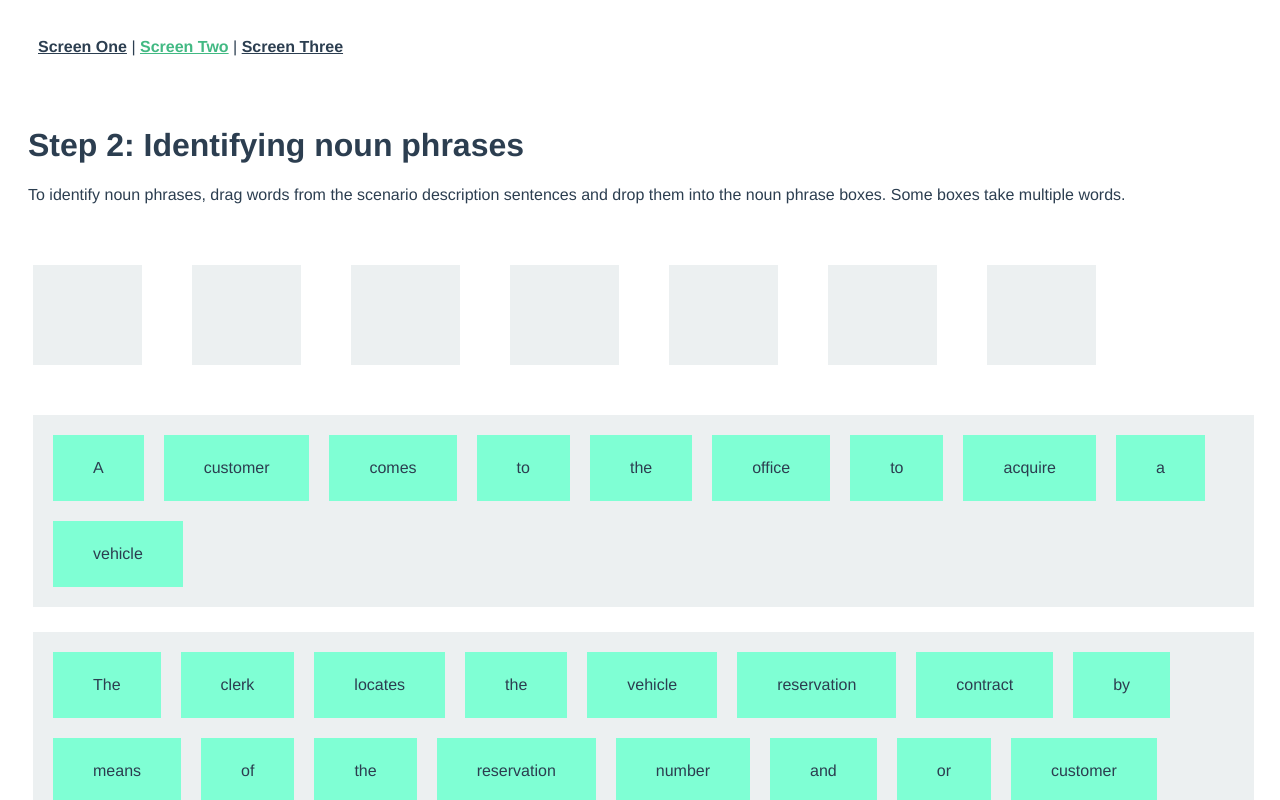
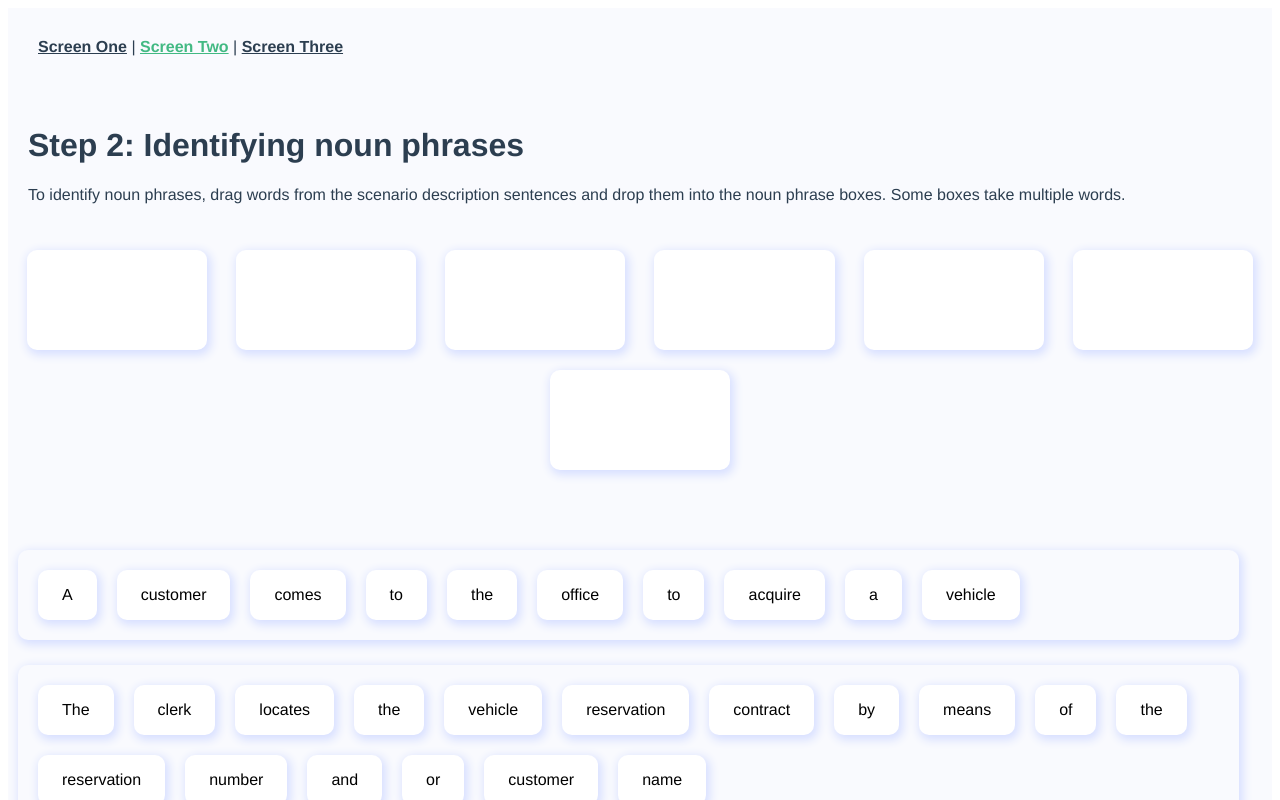
Before and after one commit to ritwik-m/VirtualLab-OOP, a Vue app in the folder exp-1/: page /screen-two in a window 1280 px wide. Shown: the top 800 px of the page. Built offline with nearby package versions, Linux system fonts and the light colour scheme.

Commit message:
lots of css work - exp 1

```diff
--- a/exp-1/src/App.vue
+++ b/exp-1/src/App.vue
@@ -13,6 +13,7 @@
   -webkit-font-smoothing: antialiased;
   -moz-osx-font-smoothing: grayscale;
   color: #2c3e50;
+  background-color: #F9FAFE;
 }
 
 nav {
--- a/exp-1/src/views/ScreenOne.vue
+++ b/exp-1/src/views/ScreenOne.vue
@@ -65,20 +65,33 @@ export default {
     <div class="drop-zone" @drop="onDrop($event, 1)" @dragenter.prevent @dragover.prevent>
       <div v-for="item in getList(1)" :key="item.id" class="drag-el" draggable="true"
         @dragstart="startDrag($event, item)">
-        <h3>{{ item.alpha }}</h3>
-        <p>{{ item.content }}</p>
+        <div class="aplha">
+          <h3>{{ item.alpha }}</h3>
+        </div>
+        <div class="cardtext">
+          <p>{{ item.content }}</p>
+        </div>
       </div>
     </div>
-    <div class="drop-zone" @drop="onDrop($event, 2)" @dragenter.prevent @dragover.prevent style="max-width: 30ch;">
-      <div class="drag-el" style="text-align: center;">
+    <div class="drop-zone" @drop="onDrop($event, 2)" @dragenter.prevent @dragover.prevent>
+      <div class="drag-el">
+        <div class="aplha" style="text-align: center; width: 100%; color: white;">
         <h3> START </h3>
       </div>
+      </div>
       <div v-for="item in getList(2)" :key="item.alpha" class="drag-el" draggable="true"
-        @dragstart="startDrag($event, item)" style="text-align: center;">
-        <h3>{{ item.alpha }}</h3>
+        @dragstart="startDrag($event, item)">
+        <div class="aplha">
+          <h3>{{ item.alpha }}</h3>
+        </div>
+        <div class="cardtext">
+          <p>{{ item.content }}</p>
+        </div>
       </div>
-      <div class="drag-el" style="text-align: center;">
+      <div class="drag-el">
+        <div class="aplha" style="text-align: center; color: white; width: 100%;">
         <h3> END </h3>
+      </div>
       </div>
     </div>
   </main>
@@ -90,25 +103,51 @@ export default {
 </template>
 
 <style scoped>
+
 .drop-zone {
   width: 50%;
   margin: 25px;
-  background-color: #ecf0f1;
   height: 90%;
   min-height: 70vh;
+  background-color: #F9FAFE;
+  box-shadow: 2px 3px 10px 2px #D7DFFF;
+  border-radius: 10px;
   padding: 10px;
 }
 
 .drag-el {
-  padding: 5px;
-  background-color: aquamarine;
+  padding: 2px;
+  display: flex;
+  flex-direction: row;
+  align-items: center;
   margin: 10px;
+  position: relative;
 }
 
-.drag-el:nth-last-of-type(1) {
-  margin-bottom: 0;
+.drag-el .aplha {
+  width: fit-content;
+  height: 50%;
+  position: relative;
+  top: 0;
+  right: 20;
+  padding-left: 20px;
+  padding-right: 20px;
+  border-radius: 5px;
+  background-color: #6D71FA;
+  color: white;
+}
 
+.drag-el .cardtext{
+  width: 100%;
+  position: relative;
+  left: 0px;
+  border-radius: 10px;
+  height: 100%;
+  padding: 20px;
+  box-shadow: 2px 3px 10px 2px #D7DFFF;
+  background-color: #fff;
 }
+
 
 .flexbox {
   display: flex;
--- a/exp-1/src/views/ScreenThree.vue
+++ b/exp-1/src/views/ScreenThree.vue
@@ -63,25 +63,25 @@ export default {
   </header>
   <div class="flex-horizontal">
     <div class="drop-zone" @drop="onDrop($event, 6)" @dragenter.prevent @dragover.prevent>
-      <div v-for="item in getList(6)" :key="item.id" class="drag-el-horizontal" draggable="true"
+      <div v-for="item in getList(6)" :key="item.id" class="identified drag-el-horizontal" draggable="true"
         @dragstart="startDrag($event, item)">
         <p>{{ item.word }}</p>
       </div>
     </div>
     <div class="drop-zone" @drop="onDrop($event, 7)" @dragenter.prevent @dragover.prevent>
-      <div v-for="item in getList(7)" :key="item.id" class="drag-el-horizontal" draggable="true"
+      <div v-for="item in getList(7)" :key="item.id" class="identified drag-el-horizontal" draggable="true"
         @dragstart="startDrag($event, item)">
         <p>{{ item.word }}</p>
       </div>
     </div>
     <div class="drop-zone" @drop="onDrop($event, 8)" @dragenter.prevent @dragover.prevent>
-      <div v-for="item in getList(8)" :key="item.id" class="drag-el-horizontal" draggable="true"
+      <div v-for="item in getList(8)" :key="item.id" class="identified drag-el-horizontal" draggable="true"
         @dragstart="startDrag($event, item)">
         <p>{{ item.word }}</p>
       </div>
     </div>
     <div class="drop-zone" @drop="onDrop($event, 9)" @dragenter.prevent @dragover.prevent>
-      <div v-for="item in getList(9)" :key="item.id" class="drag-el-horizontal" draggable="true"
+      <div v-for="item in getList(9)" :key="item.id" class="identified drag-el-horizontal" draggable="true"
         @dragstart="startDrag($event, item)">
         <p>{{ item.word }}</p>
       </div>
@@ -107,18 +107,19 @@ export default {
 <style scoped>
 .drop-zone {
   display: flex;
-  min-width: 30ch;
-  margin: 25px;
-  background-color: #ecf0f1;
-  height: 20%;
-  min-height: 40vh;
+  min-width: 35ch;
+  margin: 10px;
+  box-shadow: 2px 3px 10px 2px #D7DFFF;
+  height: 60%;
+  min-height: 30vh;
   flex-wrap: wrap;
   flex-direction: column;
+  border-radius: 10px;
   padding: 10px;
 }
 
 .drop-zone .drag-el-horizontal:first-of-type {
-  background-color: #E8562A;
+  background-color: #6D71FA;
   color: white;
 }
 
@@ -126,26 +127,38 @@ export default {
   display: flex;
   flex-direction: row;
   flex-wrap: wrap;
+  justify-content: space-evenly;
 }
 
+
 .drag-el-horizontal {
-  background-color: aquamarine;
+  padding-left: 3vh;
+  padding-right: 3vh;
+  border-radius: 10px;
   margin: 10px;
-  max-width: 30ch;
-  padding: 10px;
-  max-height: 5vh;
+  background-color: white;
+  height: fit-content;
+  max-width: fit-content;
+  box-shadow: 2px 3px 10px 2px #D7DFFF;
   cursor: pointer;
+}
+
+.identified{
+   max-width: 100%;
 }
 
 .drop-zone-horizontal {
   display: flex;
-  width: 90%;
-  margin: 25px;
-  background-color: #ecf0f1;
+  width: 95%;
+  margin: 10px;
+  margin-bottom: 25px;
+  box-shadow: 2px 3px 10px 2px #D7DFFF;
+  background-color: #F9FAFE;
   height: 50%;
-  min-height: 25vh;
-  max-height: 35vh;
-  overflow: scroll;
+  min-height: fit-content;
+  border-radius: 10px;
+  max-height: fit-content;
+  overflow: clip;
   flex-wrap: wrap;
   flex-direction: row;
   padding: 10px;
--- a/exp-1/src/views/ScreenTwo.vue
+++ b/exp-1/src/views/ScreenTwo.vue
@@ -119,77 +119,79 @@ export default {
       boxes. Some boxes take multiple words.</p>
   </header>
   <div class="flex-horizontal">
-    <div class="drop-zone" @drop="onDrop($event, 6)" @dragenter.prevent @dragover.prevent>
-      <div v-for="item in getList(6)" :key="item.id" class="drag-el-horizontal" draggable="true"
+    <div class="identify-box drop-zone" @drop="onDrop($event, 6)" @dragenter.prevent @dragover.prevent>
+      <div v-for="item in getList(6)" :key="item.id" class="identified drag-el-horizontal" draggable="true"
         @dragstart="startDrag($event, item)">
         <p>{{ item.word }}</p>
         </div>
     </div>
-    <div class="drop-zone" @drop="onDrop($event, 7)" @dragenter.prevent @dragover.prevent>
-      <div v-for="item in getList(7)" :key="item.id" class="drag-el-horizontal" draggable="true"
+    <div class="identify-box drop-zone" @drop="onDrop($event, 7)" @dragenter.prevent @dragover.prevent>
+      <div v-for="item in getList(7)" :key="item.id" class="identified drag-el-horizontal" draggable="true"
         @dragstart="startDrag($event, item)">
         <p>{{ item.word }}</p>
         </div>
     </div>
-    <div class="drop-zone" @drop="onDrop($event, 8)" @dragenter.prevent @dragover.prevent>
-      <div v-for="item in getList(8)" :key="item.id" class="drag-el-horizontal" draggable="true"
+    <div class="identify-box drop-zone" @drop="onDrop($event, 8)" @dragenter.prevent @dragover.prevent>
+      <div v-for="item in getList(8)" :key="item.id" class="identified drag-el-horizontal" draggable="true"
         @dragstart="startDrag($event, item)">
         <p>{{ item.word }}</p>
         </div>
     </div>
-    <div class="drop-zone" @drop="onDrop($event, 9)" @dragenter.prevent @dragover.prevent>
-      <div v-for="item in getList(9)" :key="item.id" class="drag-el-horizontal" draggable="true"
+    <div class="identify-box drop-zone" @drop="onDrop($event, 9)" @dragenter.prevent @dragover.prevent>
+      <div v-for="item in getList(9)" :key="item.id" class="identified drag-el-horizontal" draggable="true"
         @dragstart="startDrag($event, item)">
         <p>{{ item.word }}</p>
         </div>
     </div>
-    <div class="drop-zone" @drop="onDrop($event, 10)" @dragenter.prevent @dragover.prevent>
-      <div v-for="item in getList(10)" :key="item.id" class="drag-el-horizontal" draggable="true"
+    <div class="identify-box drop-zone" @drop="onDrop($event, 10)" @dragenter.prevent @dragover.prevent>
+      <div v-for="item in getList(10)" :key="item.id" class="identified drag-el-horizontal" draggable="true"
         @dragstart="startDrag($event, item)">
         <p>{{ item.word }}</p>
         </div>
     </div>
-    <div class="drop-zone" @drop="onDrop($event, 11)" @dragenter.prevent @dragover.prevent>
-      <div v-for="item in getList(11)" :key="item.id" class="drag-el-horizontal" draggable="true"
+    <div class="identify-box drop-zone" @drop="onDrop($event, 11)" @dragenter.prevent @dragover.prevent>
+      <div v-for="item in getList(11)" :key="item.id" class="identified drag-el-horizontal" draggable="true"
         @dragstart="startDrag($event, item)">
         <p>{{ item.word }}</p>
         </div>
     </div>
-    <div class="drop-zone" @drop="onDrop($event, 12)" @dragenter.prevent @dragover.prevent>
-      <div v-for="item in getList(12)" :key="item.id" class="drag-el-horizontal" draggable="true"
+    <div class="identify-box drop-zone" @drop="onDrop($event, 12)" @dragenter.prevent @dragover.prevent>
+      <div v-for="item in getList(12)" :key="item.id" class="identified drag-el-horizontal" draggable="true"
         @dragstart="startDrag($event, item)">
         <p>{{ item.word }}</p>
         </div>
     </div>
   </div>
   <main class="flex">
+    <div style="height: 60px">
 
-    <div class="drop-zone-horizontal" @drop="onDrop($event, 1)" @dragenter.prevent @dragover.prevent>
-      <div v-for="item in getList(1)" :key="item.id" class="drag-el-horizontal" draggable="true"
+    </div>
+    <div class="to-identify drop-zone-horizontal" @drop="onDrop($event, 1)" @dragenter.prevent @dragover.prevent>
+      <div v-for="item in getList(1)" :key="item.id" class="unidentified drag-el-horizontal" draggable="true"
         @dragstart="startDrag($event, item)">
         <p>{{ item.word }}</p>
       </div>
     </div>
-    <div class="drop-zone-horizontal" @drop="onDrop($event, 2)" @dragenter.prevent @dragover.prevent>
-      <div v-for="item in getList(2)" :key="item.id" class="drag-el-horizontal" draggable="true"
+    <div class="to-identify drop-zone-horizontal" @drop="onDrop($event, 2)" @dragenter.prevent @dragover.prevent>
+      <div v-for="item in getList(2)" :key="item.id" class="unidentified drag-el-horizontal" draggable="true"
         @dragstart="startDrag($event, item)">
         <p>{{ item.word }}</p>
       </div>
     </div>
-    <div class="drop-zone-horizontal" @drop="onDrop($event, 3)" @dragenter.prevent @dragover.prevent>
-      <div v-for="item in getList(3)" :key="item.id" class="drag-el-horizontal" draggable="true"
+    <div class="to-identify drop-zone-horizontal" @drop="onDrop($event, 3)" @dragenter.prevent @dragover.prevent>
+      <div v-for="item in getList(3)" :key="item.id" class="unidentified drag-el-horizontal" draggable="true"
         @dragstart="startDrag($event, item)">
         <p>{{ item.word }}</p>
       </div>
     </div>
-    <div class="drop-zone-horizontal" @drop="onDrop($event, 4)" @dragenter.prevent @dragover.prevent>
-      <div v-for="item in getList(4)" :key="item.id" class="drag-el-horizontal" draggable="true"
+    <div class="to-identify drop-zone-horizontal" @drop="onDrop($event, 4)" @dragenter.prevent @dragover.prevent>
+      <div v-for="item in getList(4)" :key="item.id" class="unidentified drag-el-horizontal" draggable="true"
         @dragstart="startDrag($event, item)">
         <p>{{ item.word }}</p>
       </div>
     </div>
-    <div class="drop-zone-horizontal" @drop="onDrop($event, 5)" @dragenter.prevent @dragover.prevent>
-      <div v-for="item in getList(5)" :key="item.id" class="drag-el-horizontal" draggable="true"
+    <div class="to-identify drop-zone-horizontal" @drop="onDrop($event, 5)" @dragenter.prevent @dragover.prevent>
+      <div v-for="item in getList(5)" :key="item.id" class="unidentified drag-el-horizontal" draggable="true"
         @dragstart="startDrag($event, item)">
         <p>{{ item.word }}</p>
       </div>
@@ -204,15 +206,34 @@ export default {
 </template>
 
 <style scoped>
+
+.identify-box{
+  background-color: #fff;
+}
+
+.to-identify{
+  background-color: #F9FAFE;
+}
+.identified{
+  background-color: #6D71FA;
+  color: white;
+}
+
+.unidentified{
+  background-color: #fff;
+  color: black;
+}
+
 .drop-zone {
   display: flex;
-  min-width: 10ch;
-  margin: 25px;
-  background-color: #ecf0f1;
+  min-width: 18ch;
+  margin: 10px;
+  box-shadow: 2px 3px 10px 2px #D7DFFF;
   height: 20%;
   min-height: 10vh;
   flex-wrap: wrap;
   flex-direction: row;
+  border-radius: 10px;
   padding: 10px;
 }
 
@@ -220,44 +241,35 @@ export default {
   display: flex;
   flex-direction: row;
   flex-wrap: wrap;
+  justify-content: space-evenly;
 }
 
 .drag-el-horizontal {
-  padding-left: 5vh;
-  padding-right: 5vh;
-  padding-top: 1vh;
-  padding-bottom: 1vh;
-  background-color: aquamarine;
+  padding-left: 3vh;
+  padding-right: 3vh;
+  border-radius: 10px;
   margin: 10px;
   height: fit-content;
   max-width: fit-content;
+  box-shadow: 2px 3px 10px 2px #D7DFFF;
   cursor: pointer;
 }
 
 .drop-zone-horizontal {
   display: flex;
   width: 95%;
-  margin: 25px;
-  background-color: #ecf0f1;
+  margin: 10px;
+  margin-bottom: 25px;
+  box-shadow: 2px 3px 10px 2px #D7DFFF;
+  background-color: #F9FAFE;
   height: 50%;
   min-height: fit-content;
+  border-radius: 10px;
   max-height: fit-content;
   overflow: clip;
   flex-wrap: wrap;
   flex-direction: row;
   padding: 10px;
-}
-
-.drag-el {
-  padding: 5px;
-  background-color: aquamarine;
-  margin: 10px;
-  cursor: pointer;
-}
-
-.drag-el:nth-last-of-type(1) {
-  margin-bottom: 0;
-
 }
 
 .flexbox {
```
